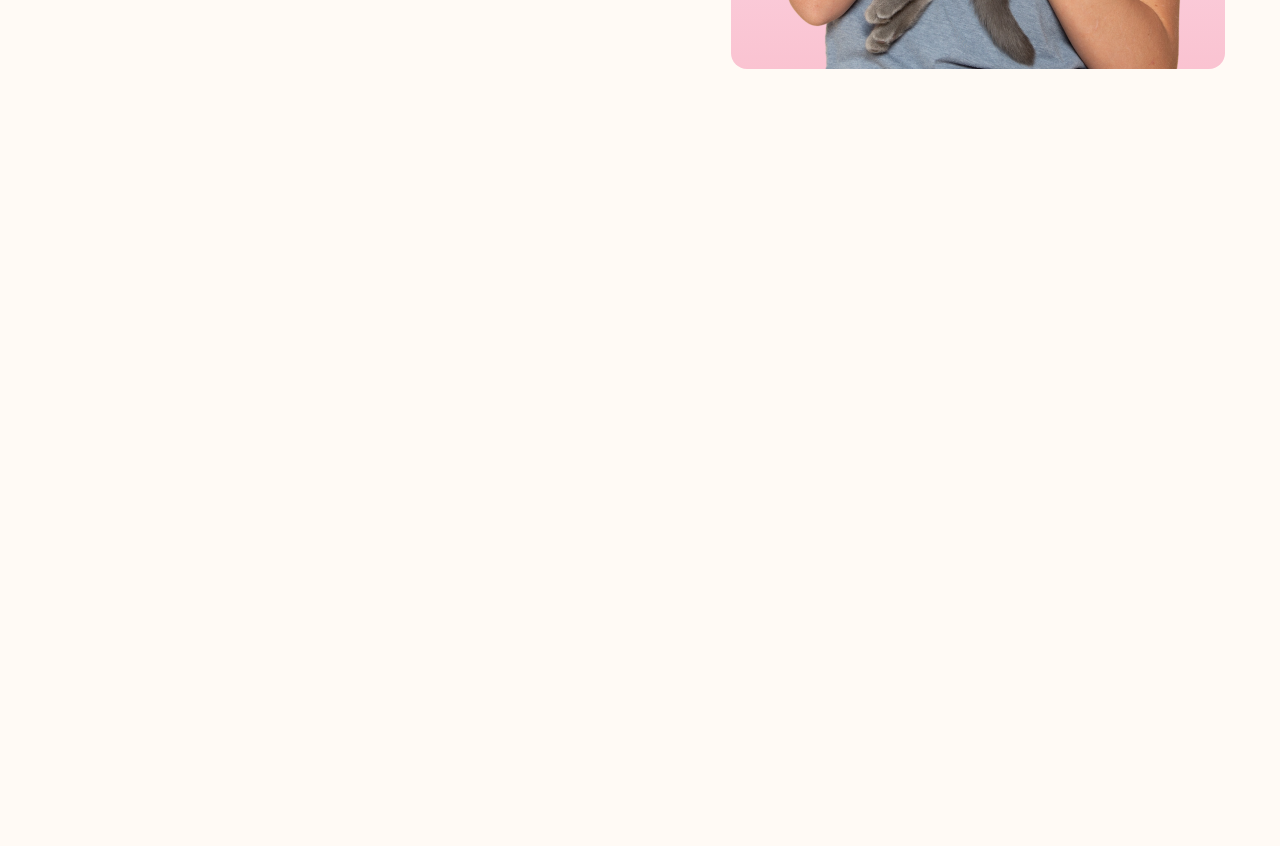
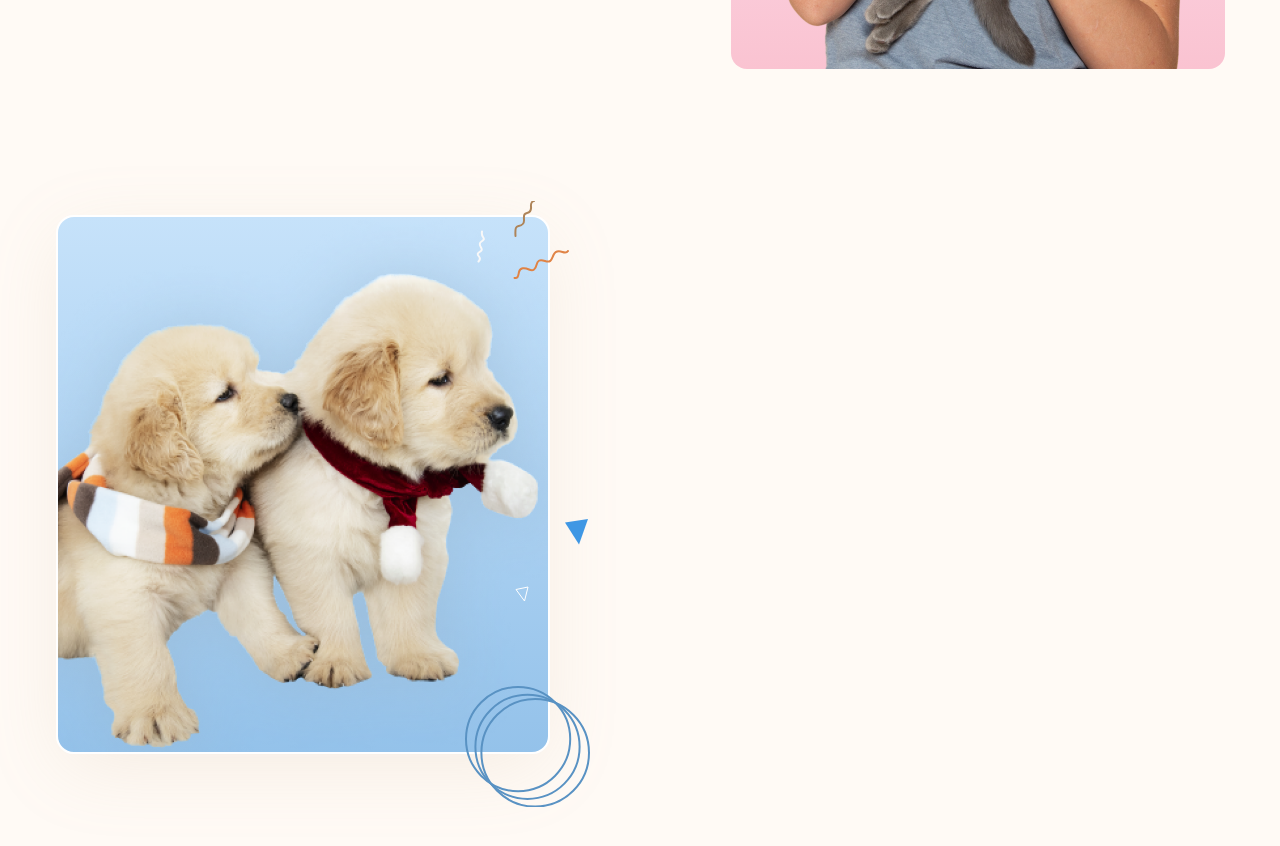
Before and after one commit to baole23520112/project-4, a plain HTML site: page index.html in a window 1280 px wide. Shown: the part 1474-2320 px from the top of the page. Drawn offline with Linux system fonts and the light colour scheme.

Commit message:
add about corner 3

```diff
--- a/assets/css/styles.css
+++ b/assets/css/styles.css
@@ -252,6 +252,7 @@ a {
     display: grid;
     grid-template-columns: 1fr 1fr;
     align-items: center;
+    row-gap: 146px;
 }
 
 .about__media {
@@ -380,3 +381,53 @@ a {
     top: 150px;
     z-index: -1;
 }
+
+.about__img-wrap-bottom {
+    margin-left: 0;
+    border-radius: 18px;
+    border: 2px solid #FFF;
+    background: linear-gradient(180deg, #C6E2FA 0%, #94C2EA 100%);
+    box-shadow: 0px 17px 77px -8px rgba(190, 165, 139, 0.17);
+}
+
+.about__img-wrap-bottom::after {
+    content: none; /* remove after */
+}
+
+.about__img-bottom {
+    width: 100%;
+}
+
+.about__deco-img {
+    position: absolute;
+}
+
+.about__deco-img:nth-child(1) {
+    top: 13px;
+    right: 63px;
+}
+
+.about__deco-img:nth-child(2) {
+    top: -16px;
+    right: 13px;
+}
+
+.about__deco-img:nth-child(3) {
+    top: 33px;
+    right: -21px;
+}
+
+.about__deco-img:nth-child(4) {
+    bottom: 207px;
+    right: -40px;
+}
+
+.about__deco-img:nth-child(5) {
+    bottom: 150px;
+    right: 19px;
+}
+
+.about__deco-img:nth-child(6) {
+    bottom: -55px;
+    right: -42px;
+}
--- a/index.html
+++ b/index.html
@@ -257,12 +257,27 @@
 
                             <!-- About image wrap -->
                             <figure class="about__img-wrap">
-                                <img src="./assets/img/hero-image-1.png" alt="Cat" class="about__img">
+                                <img src="./assets/img/about-image-1.png" alt="Cat" class="about__img">
                             </figure>
 
                             <img src="./assets/img/about-deco-2.svg" alt="decorator" class="about__img-deco">
                         </div>
-                        <div class="about__media"></div>
+                        <div class="about__media">
+                            <!-- About image wrap -->
+                            <figure class="about__img-wrap about__img-wrap-bottom">
+                                <img src="./assets/img/about-image-2.png" alt="Cat" class="about__img about__img-bottom">
+
+                                <!-- Decorator -->
+                                <div>
+                                    <img src="./assets/img/about-deco-3.svg" alt="decorator" class="about__deco-img">
+                                    <img src="./assets/img/about-deco-4.svg" alt="decorator" class="about__deco-img">
+                                    <img src="./assets/img/about-deco-5.svg" alt="decorator" class="about__deco-img">
+                                    <img src="./assets/img/about-deco-6.svg" alt="decorator" class="about__deco-img">
+                                    <img src="./assets/img/about-deco-7.svg" alt="decorator" class="about__deco-img">
+                                    <img src="./assets/img/about-deco-8.svg" alt="decorator" class="about__deco-img">
+                                </div>
+                            </figure>
+                        </div>
                         <section class="about__content"></section>
                     </div>
                 </div>
```
Also changed, not shown: assets/img/about-deco-3.svg (added), assets/img/about-deco-4.svg (added), assets/img/about-deco-5.svg (added), assets/img/about-deco-6.svg (added), assets/img/about-deco-7.svg (added), assets/img/about-deco-8.svg (added), assets/img/about-image-1.png (renamed from assets/img/hero-image-1.png), assets/img/about-image-2.png (added).
